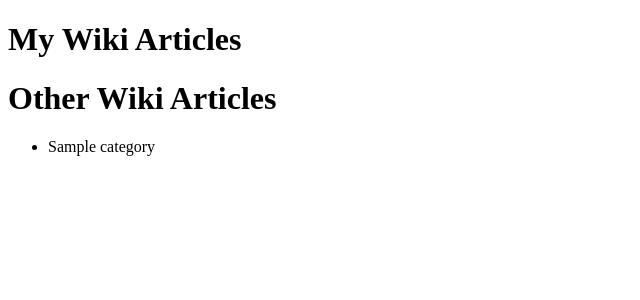
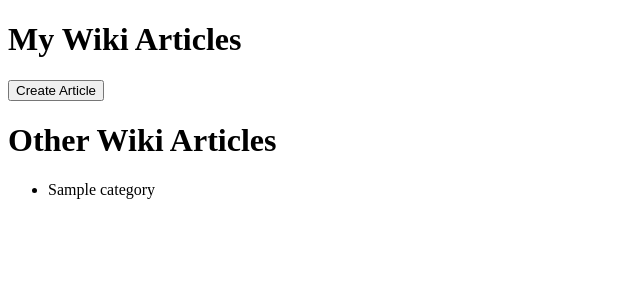
Before and after one commit to luckyst4rdolphin/hobbysite-c-group7, a Django app: template hobbysite/wiki/templates/article_categories.html in a window 1280 px wide. Shown: the part 153-453 px from the top of the page, without its empty margins (0-640 px from the left). Run offline with Django 5.2, Linux system fonts and the light colour scheme; the template is opened without the code that fills it: most values are stand-ins (such as "Sample title", 1, 10 or a date in 2020).

Commit message:
Added a button to create an article in article_categories.html
The button allows the users to create new articles.

```diff
--- a/hobbysite/wiki/templates/article_categories.html
+++ b/hobbysite/wiki/templates/article_categories.html
@@ -8,6 +8,7 @@
             <li><a href='{{ article.get_absolute_url }}'> {{ article.title }} </a></li>
         {% endif %}
     {% endfor %}
+    <a href="/wiki/article/add/"><button>Create Article</button></a>
     <h1>Other Wiki Articles</h1>
     <ul>
         {% for category in categories %}
```
